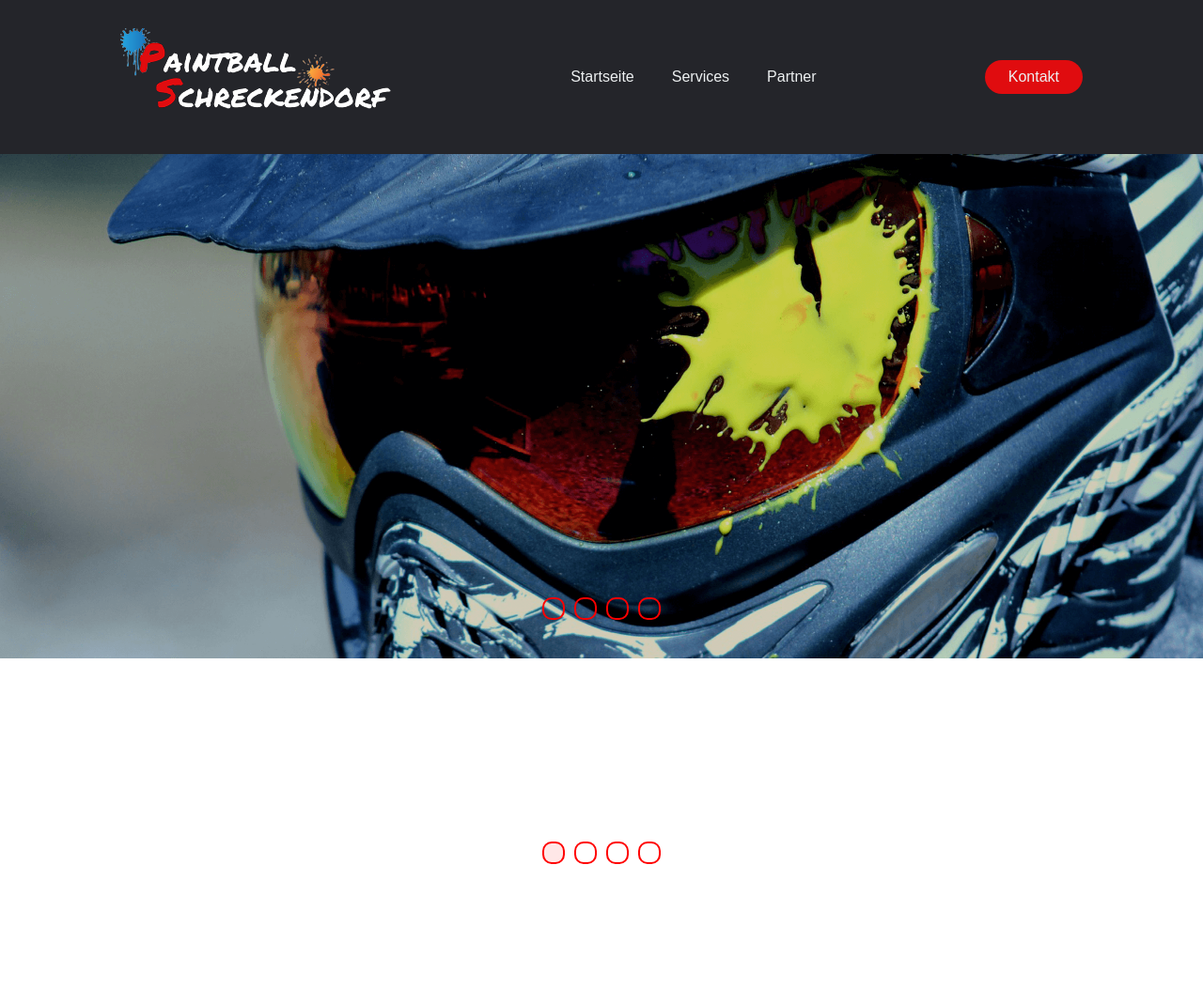
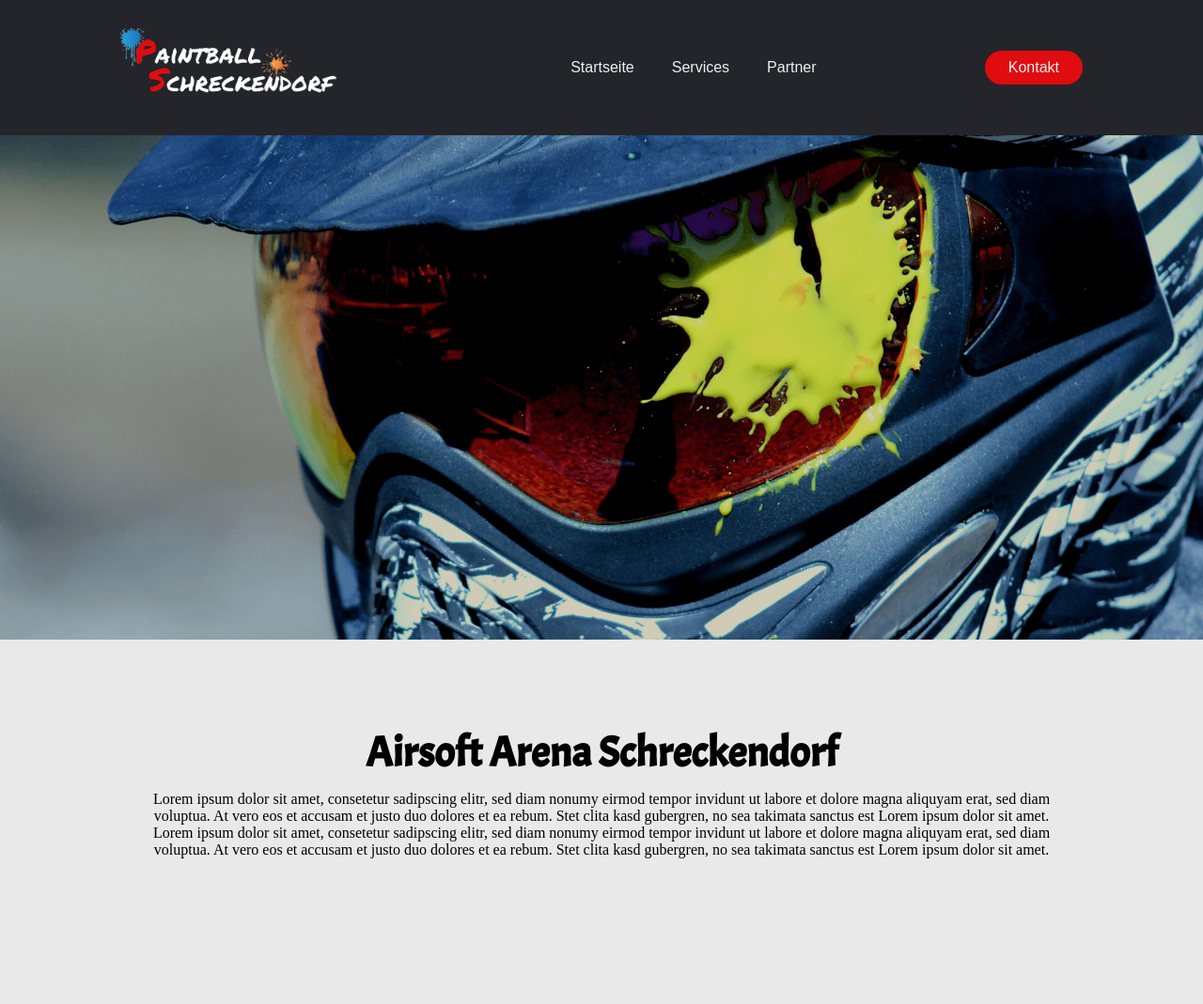
Before and after one commit to TheCesebHD/WebsiteSchreckendorf, a plain HTML site: page html/index.html in a window 1280 px wide. Shown: the whole page at 94% size. Before the commit the page ends 920 px from the top, so only its background shows below. Drawn offline with Linux system fonts and the light colour scheme.

Commit message:
small updates
Editing Slider + content

```diff
--- a/css/homepage.css
+++ b/css/homepage.css
@@ -30,6 +30,7 @@
     margin-top: -65px;
     display: flex;
     justify-content: center;
+    display: none;
 }
 
 .manual-btn {
@@ -68,7 +69,8 @@
     display: flex;
     width: 100%;
     justify-content: center;
-    margin-top: 732px;
+    margin-top: 38.45%;
+    display: none;
 }
 
 .navigation-auto div {
@@ -95,39 +97,31 @@
     background: red;
 }
 
-@media screen and (max-width: 650) {
+/*@media only screen and (max-width: 1875px) {
     .navigation-auto {
-        display: none;
-    }
-    .navigation-auto div {
         display: none;
     }
     .navigation-manual {
         display: none;
     }
-    .manual-btn {
+}
+@media only screen and (min-width: 1890px) {
+    .navigation-auto {
         display: none;
     }
-}
-
-
-
-
-
-
-
-
-
-
+    .navigation-manual {
+        display: none;
+    }
+} */
 
 /* Section 1 */
 
-.hp_section_1 h1 {
+.hp_section .hp_section_1_cntnt h1 {
     text-align: center;
     font-family: "Acme";
     font-size: 2.8em;
 }
-.hp_section_1 {
+.hp_section {
     display: flex;
     justify-content: center;
     align-items: center;
@@ -137,11 +131,22 @@
     background-color: rgb(233, 233, 233);
     margin-top: -0.3em;
 }
-.hp_section_1 p {
-    font-display: center;
+.hp_section .hp_section_1_cntnt p {
+    text-align: center;
     margin-left: 10%;
     margin-right: 10%;
     margin-top: 1%;
+}
+
+/*Section 2*/
+
+.hp_section .outer_column {
+    display: flex;
+}
+
+.hp_section .column {
+    flex: 50%;
+    background-color: red;
 }
 
 /* Media Screen */
--- a/css/main-stylesheet.css
+++ b/css/main-stylesheet.css
@@ -19,6 +19,10 @@
 
   .logo {
     cursor: pointer;
+  }
+
+  .logo img {
+    max-width: 80%;
   }
 
   .nav__links a,
--- a/html/index.html
+++ b/html/index.html
@@ -93,34 +93,32 @@
 
 <!--Image Slider End-->
 
+<!--Section 1 start-->
+
+<div class="hp_section">
+    <div class="hp_section_1_cntnt">
+        <h1>Airsoft Arena Schreckendorf</h1>
+        <p>Lorem ipsum dolor sit amet, consetetur sadipscing elitr, sed diam nonumy eirmod tempor invidunt ut labore et dolore magna aliquyam erat, sed diam voluptua. At vero eos et accusam et justo duo dolores et ea rebum. Stet clita kasd gubergren, no sea takimata sanctus est Lorem ipsum dolor sit amet. Lorem ipsum dolor sit amet, consetetur sadipscing elitr, sed diam nonumy eirmod tempor invidunt ut labore et dolore magna aliquyam erat, sed diam voluptua. At vero eos et accusam et justo duo dolores et ea rebum. Stet clita kasd gubergren, no sea takimata sanctus est Lorem ipsum dolor sit amet.</p>
+    </div>
+</div>
+
+<!--Section 1 end-->
+
+<!--Section 2 start-->
+
+<div class="hp_section">
+    <div class="hp_section_2_cntnt">
+        <div class="inner_section">
+
+        </div>
+    </div>
+</div>
+
+<!--Section 2 end-->
 
 
 
 
-
-
-
-
-
-
-
-
-
-
-
-
-
-
-
-
-
-<!-- <section class="hp_section_1">
-    <div>
-        <h1>Wilkommen bei der Paintball Arena Schreckendorf</h1>
-            <p>Lorem ipsum dolor sit amet, consetetur sadipscing elitr, sed diam nonumy eirmod tempor invidunt ut labore et dolore magna aliquyam erat, sed diam voluptua. At vero eos et accusam et justo duo dolores et ea rebum. Stet clita kasd gubergren, no sea takimata sanctus est Lorem ipsum dolor sit amet. Lorem ipsum dolor sit amet, consetetur sadipscing elitr, sed diam nonumy eirmod tempor invidunt ut labore et dolore magna aliquyam erat, sed diam voluptua. At vero eos et accusam et justo duo dolores et ea rebum. Stet clita kasd gubergren, no sea takimata sanctus est Lorem ipsum dolor sit amet.</p>
-    </div>
-</section>
-
 </body>
 
-</html> -->
+</html>
```
Also changed, not shown: 1 other file.
